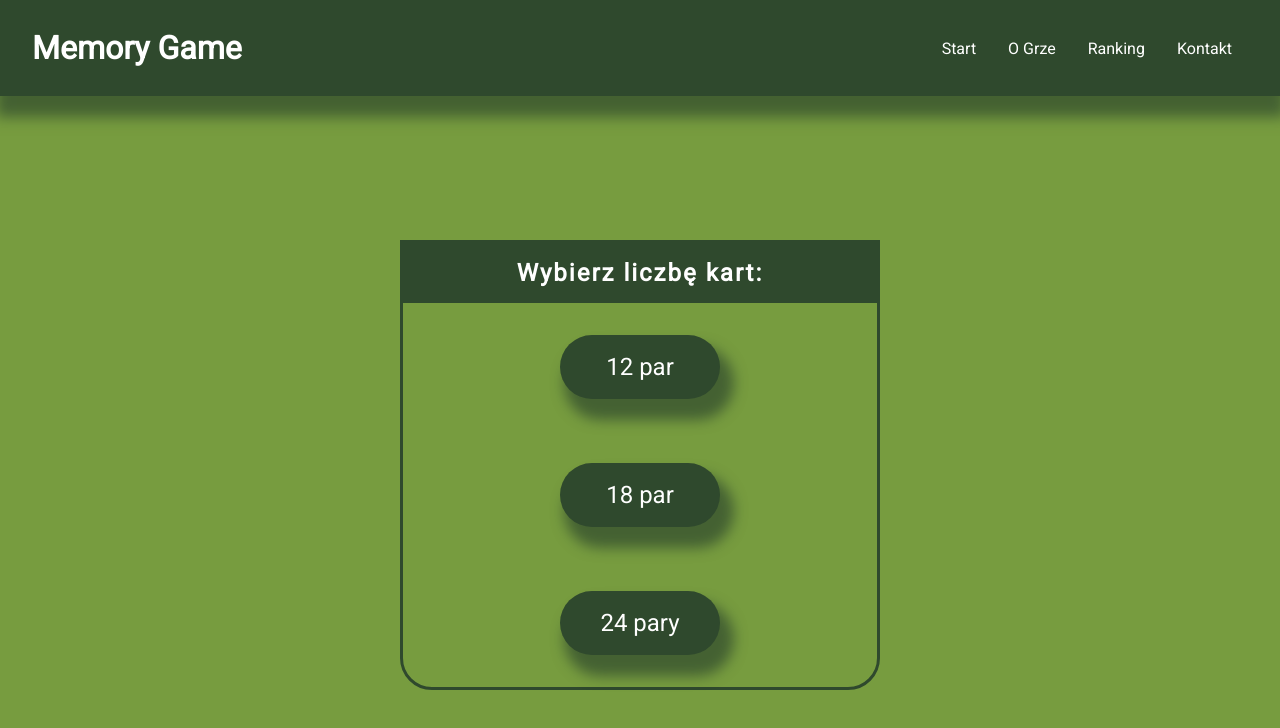
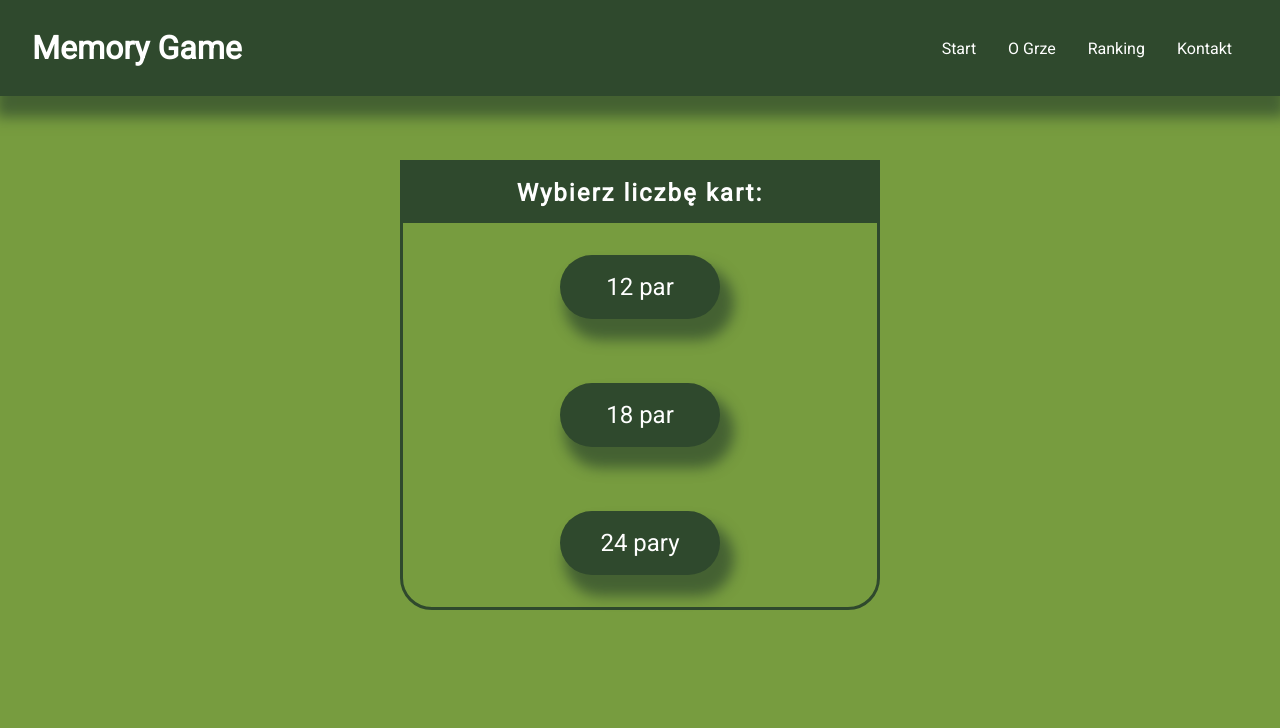
Before and after one commit to arturpiszczek/memory-game, a React (Create React App) app: page /play in a window 1280 px wide. Shown: the top 728 px of the page. Built offline with nearby package versions, Linux system fonts and the light colour scheme.

Commit message:
Change styles in the Game component

```diff
--- a/src/pages/Game.module.css
+++ b/src/pages/Game.module.css
@@ -1,8 +1,9 @@
 .game {
   position: absolute;
-  top: 30%;
+  top: 20%;
   width: 100%;
   display: flex;
   flex-wrap: wrap;
-  justify-content: center;
+  flex-direction: column;
+  align-items: center;
 }
```
